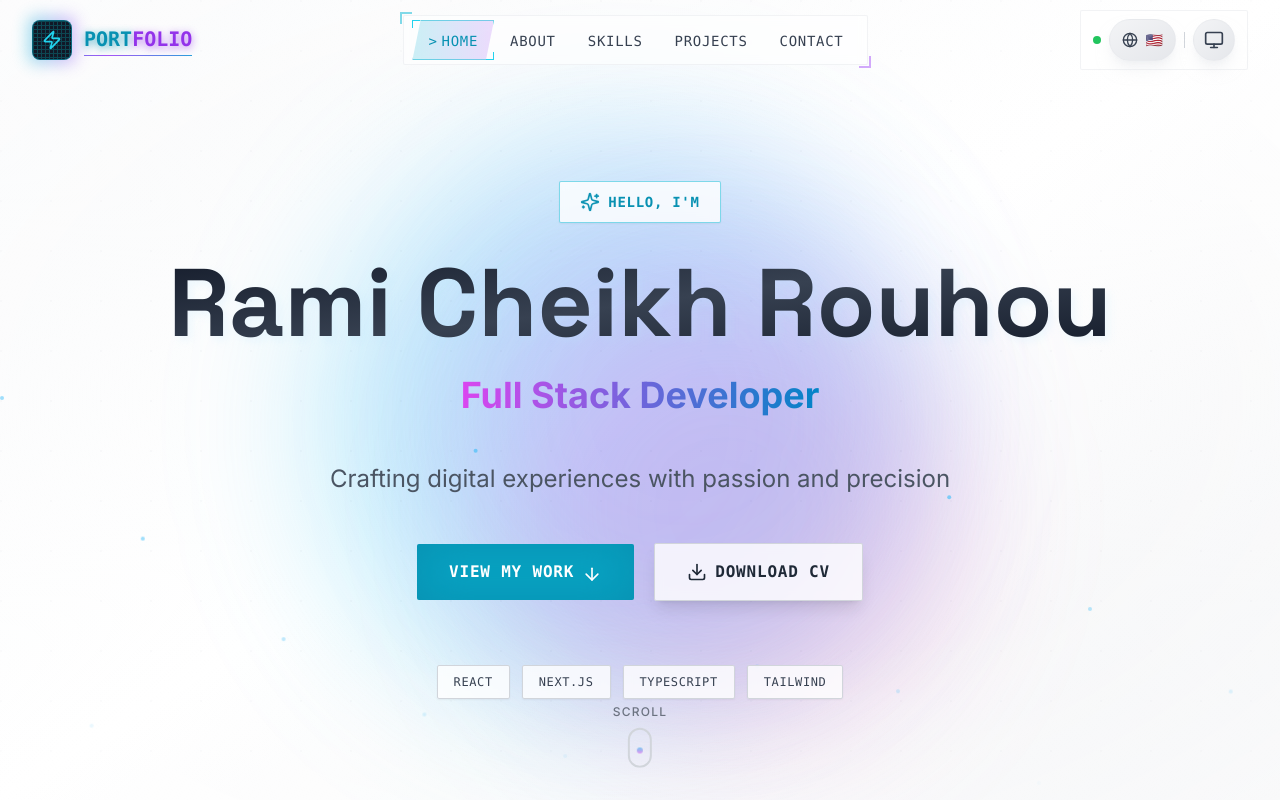
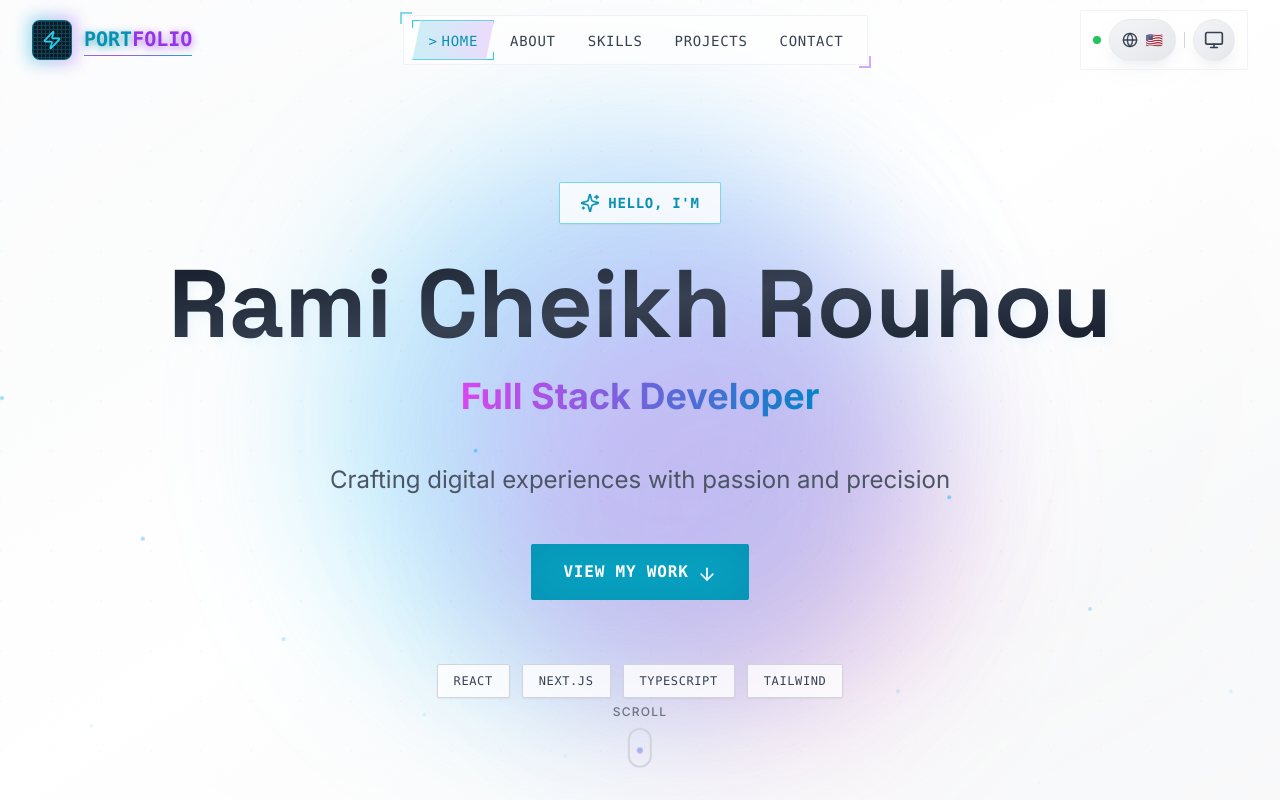
Before and after one commit to ramiichr/portfolio, a Next.js app: page /cv.pdf in a window 1280 px wide. Shown: the top 800 px of the page. Built offline with nearby package versions, Linux system fonts and the light colour scheme.

Commit message:
refactor: Remove download CV option from hero section and related translations

```diff
--- a/messages/ar.json
+++ b/messages/ar.json
@@ -11,8 +11,7 @@
     "name": "رامي شيخ روحه",
     "title": "مطور ويب متكامل",
     "subtitle": "صناعة تجارب رقمية بشغف ودقة",
-    "cta": "شاهد أعمالي",
-    "downloadCV": "تحميل السيرة الذاتية"
+    "cta": "شاهد أعمالي"
   },
   "about": {
     "title": "نبذة عني",
--- a/messages/de.json
+++ b/messages/de.json
@@ -11,8 +11,7 @@
     "name": "Rami Cheikh Rouhou",
     "title": "Full Stack Entwickler",
     "subtitle": "Digitale Erlebnisse mit Leidenschaft und Präzision gestalten",
-    "cta": "Meine Arbeit ansehen",
-    "downloadCV": "Lebenslauf herunterladen"
+    "cta": "Meine Arbeit ansehen"
   },
   "about": {
     "title": "Über mich",
--- a/messages/en.json
+++ b/messages/en.json
@@ -11,8 +11,7 @@
     "name": "Rami Cheikh Rouhou",
     "title": "Full Stack Developer",
     "subtitle": "Crafting digital experiences with passion and precision",
-    "cta": "View My Work",
-    "downloadCV": "Download CV"
+    "cta": "View My Work"
   },
   "about": {
     "title": "About Me",
--- a/messages/fr.json
+++ b/messages/fr.json
@@ -11,8 +11,7 @@
     "name": "Rami Cheikh Rouhou",
     "title": "Développeur Full Stack",
     "subtitle": "Créer des expériences numériques avec passion et précision",
-    "cta": "Voir mon travail",
-    "downloadCV": "Télécharger CV"
+    "cta": "Voir mon travail"
   },
   "about": {
     "title": "À propos de moi",
--- a/src/components/sections/HeroSection.tsx
+++ b/src/components/sections/HeroSection.tsx
@@ -48,7 +48,7 @@ export function HeroSection() {
           <HeroTitle name={t("name")} />
           <HeroSubtitle title={t("title")} />
           <HeroDescription text={t("subtitle")} />
-          <HeroActions ctaText={t("cta")} downloadText={t("downloadCV")} />
+          <HeroActions ctaText={t("cta")} />
           <TechStack className="mt-16" />
         </div>
 
--- a/src/components/sections/hero/HeroActions.tsx
+++ b/src/components/sections/hero/HeroActions.tsx
@@ -1,7 +1,7 @@
 "use client";
 
 import { motion } from "framer-motion";
-import { ArrowDown, Download } from "lucide-react";
+import { ArrowDown } from "lucide-react";
 import { MagneticButton } from "@/components/ui";
 import {
   fadeInUp,
@@ -12,10 +12,9 @@ import {
 
 interface HeroActionsProps {
   ctaText: string;
-  downloadText: string;
 }
 
-export function HeroActions({ ctaText, downloadText }: HeroActionsProps) {
+export function HeroActions({ ctaText }: HeroActionsProps) {
   return (
     <motion.div
       {...fadeInUp}
@@ -28,11 +27,6 @@ export function HeroActions({ ctaText, downloadText }: HeroActionsProps) {
           <ArrowDown className="w-5 h-5" />
         </motion.div>
       </MagneticButton>
-
-      <MagneticButton href="/cv.pdf" variant="secondary">
-        <Download className="w-5 h-5" />
-        {downloadText}
-      </MagneticButton>
     </motion.div>
   );
 }
```
Also changed, not shown: 1 other file (tests, documents, lock files or other folders).
